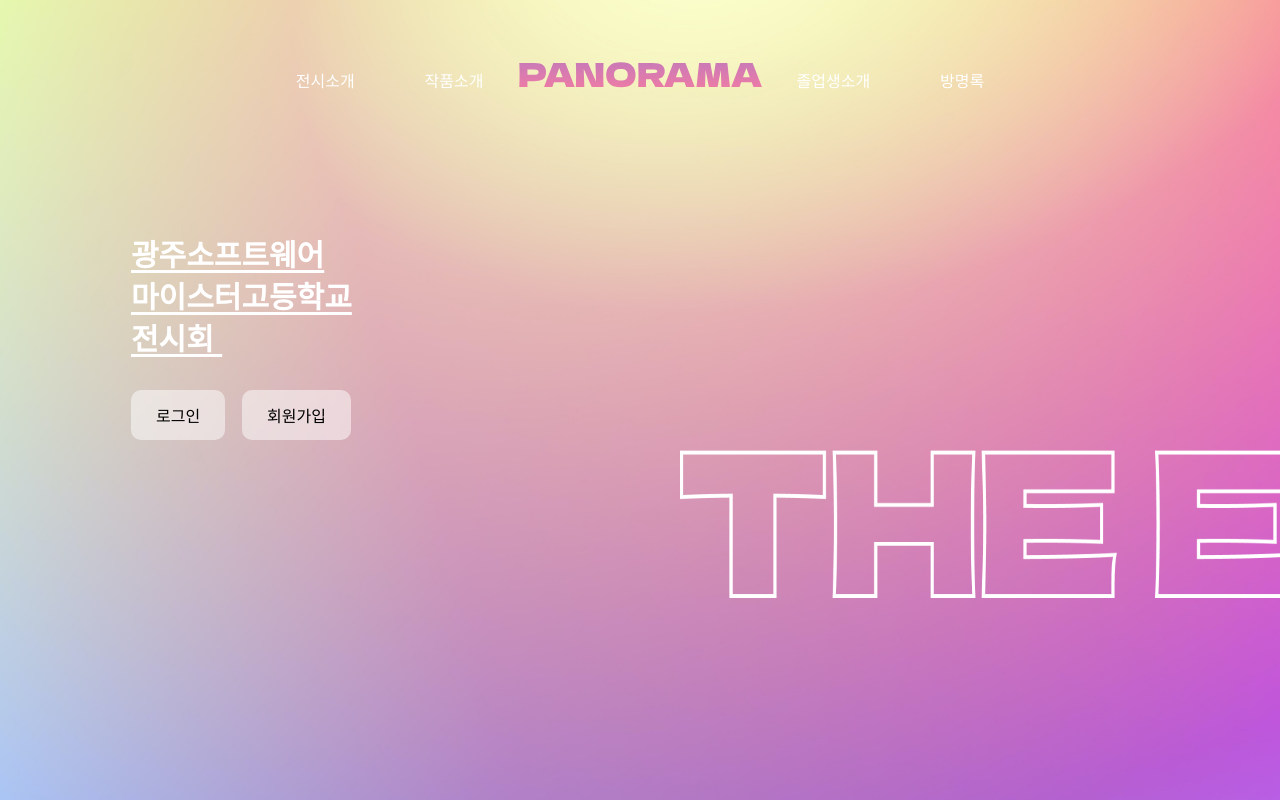
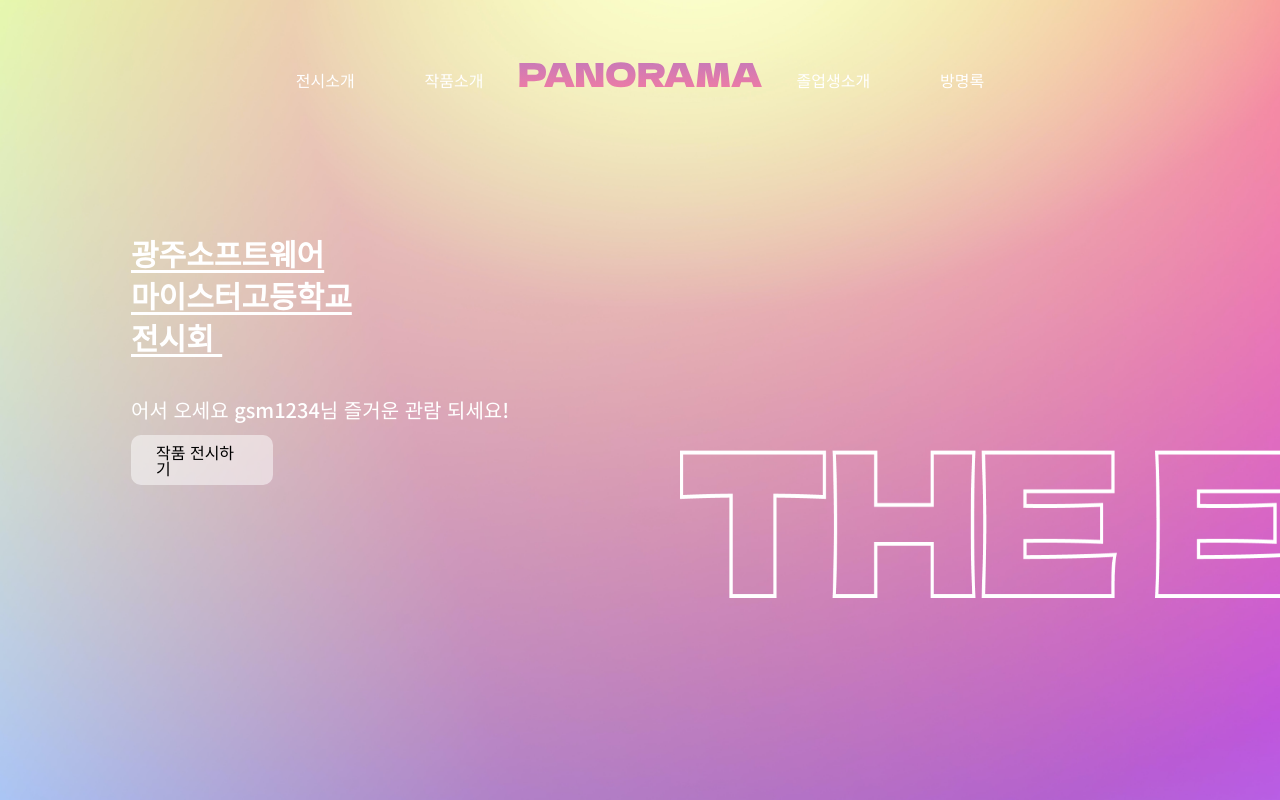
Before and after one commit to 2021-The-End/Panorama-Client, a React (Create React App) app: page / in a window 1280 px wide. Shown: the top 800 px of the page. Built offline with nearby package versions, Linux system fonts and the light colour scheme.

Commit message:
[Update] fake login

```diff
--- a/src/Pages/Home/Home.tsx
+++ b/src/Pages/Home/Home.tsx
@@ -9,8 +9,8 @@ import { Link } from "react-router-dom";
 
 interface Props {}
 const Home = (props: Props) => {
-  const [authority, setAuthority] = useState(false);
-  const [userName, setUserName] = useState("유영재");
+  const [authority, setAuthority] = useState(true);
+  const [userName, setUserName] = useState("gsm1234");
   const CoverList = ProjectCoverList.map((data) => {
     return (
       <Project
```
Also changed, not shown: 6 other files (tests, documents, lock files or other folders).
